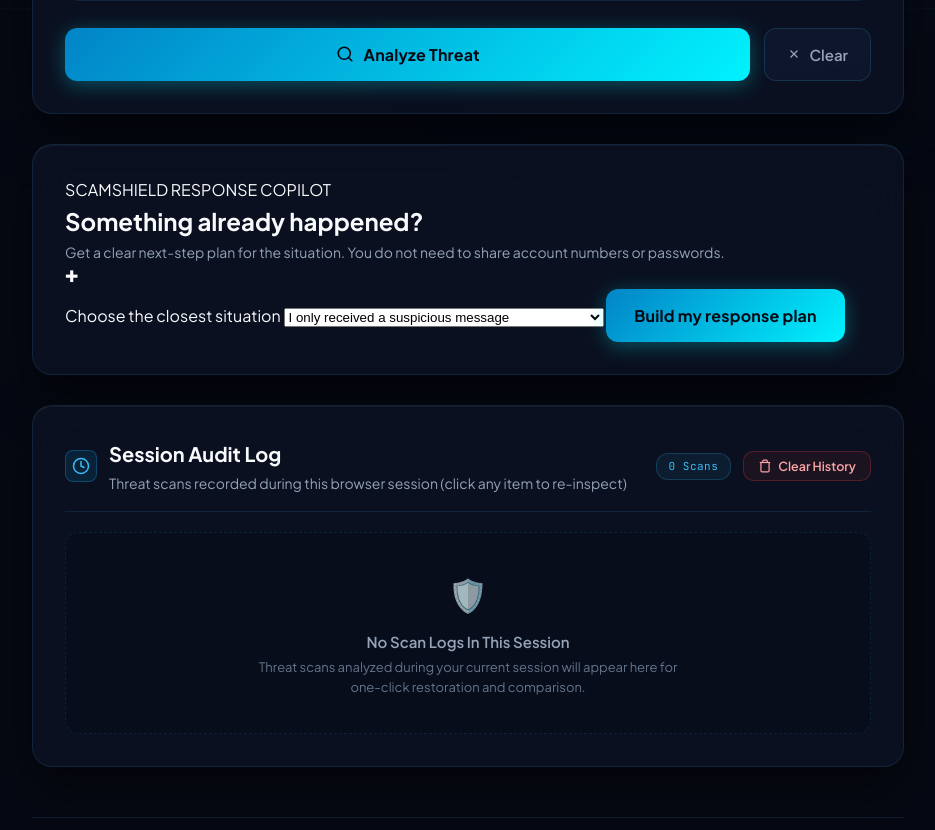
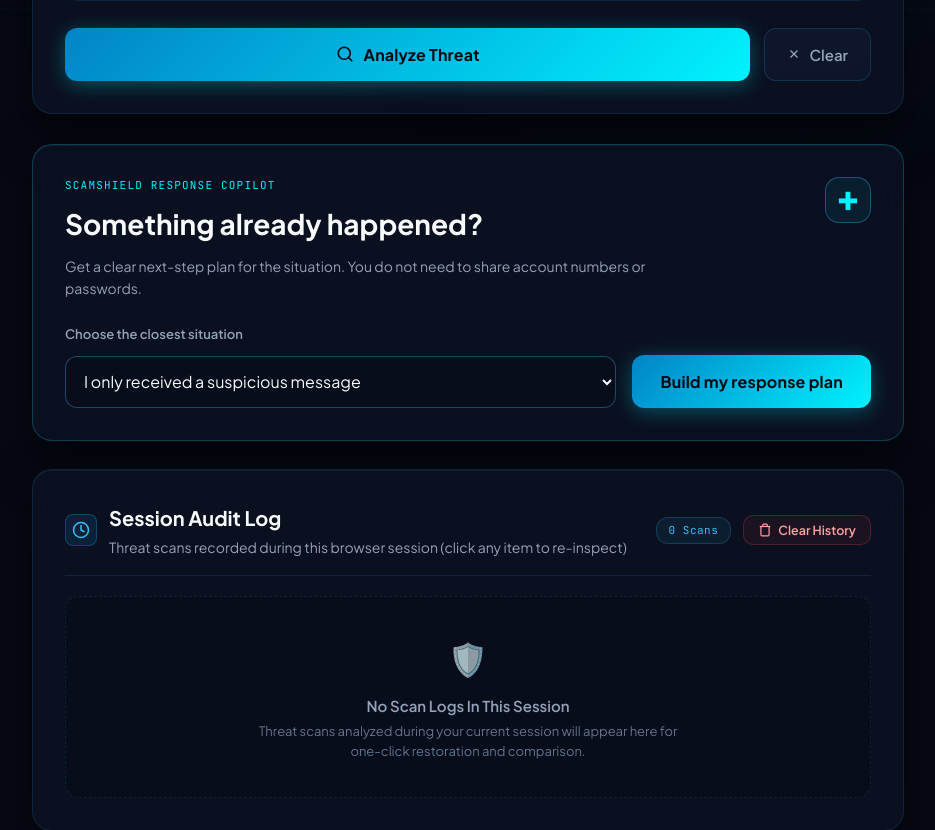
Before and after one commit to shubham-bahadurge/scamshield-ai, a Flask app: page / in a window 1280 px wide. Shown: the part 752-1582 px from the top of the page, without its empty margins (172-1107 px from the left). Run offline with Flask 3, Linux system fonts and the light colour scheme.

Commit message:
Style incident response copilot

```diff
--- a/static/style.css
+++ b/static/style.css
@@ -1644,3 +1644,148 @@ footer {
         text-align: center;
     }
 }
+
+/* ==========================================================================
+   INCIDENT RESPONSE COPILOT
+   ========================================================================== */
+.incident-panel {
+    margin: 28px 0;
+    border-color: rgba(0, 242, 254, 0.22);
+}
+.incident-heading {
+    display: flex;
+    justify-content: space-between;
+    align-items: flex-start;
+    gap: 18px;
+    margin-bottom: 24px;
+}
+.incident-kicker, .incident-priority-label {
+    display: block;
+    color: var(--accent-cyan);
+    font-family: var(--font-mono);
+    font-size: 11px;
+    letter-spacing: 1.2px;
+    margin-bottom: 8px;
+}
+.incident-heading h2 {
+    font-size: clamp(22px, 3vw, 28px);
+    margin-bottom: 8px;
+}
+.incident-heading .subtitle {
+    display: block;
+    max-width: 640px;
+}
+.incident-shield {
+    flex: 0 0 46px;
+    height: 46px;
+    display: grid;
+    place-items: center;
+    border: 1px solid var(--border-glow);
+    border-radius: 14px;
+    color: var(--accent-cyan);
+    background: rgba(0, 242, 254, 0.07);
+    font-size: 25px;
+}
+.incident-form {
+    display: grid;
+    grid-template-columns: minmax(0, 1fr) auto;
+    gap: 10px 16px;
+    align-items: end;
+}
+.incident-form label {
+    grid-column: 1 / -1;
+    color: var(--text-secondary);
+    font-size: 13px;
+    font-weight: 600;
+}
+.incident-select {
+    min-width: 0;
+    width: 100%;
+    min-height: 52px;
+    padding: 12px 14px;
+    border-radius: 12px;
+    border: 1px solid var(--border-glow);
+    background: var(--bg-input);
+    color: var(--text-primary);
+    font: inherit;
+}
+.incident-select:focus {
+    outline: 2px solid var(--accent-blue);
+    outline-offset: 2px;
+}
+.incident-result {
+    margin-top: 24px;
+    padding: 22px;
+    border-radius: 14px;
+    border: 1px solid var(--border-subtle);
+    background: rgba(4, 10, 22, 0.72);
+}
+.incident-result-top {
+    display: flex;
+    justify-content: space-between;
+    align-items: flex-start;
+    gap: 16px;
+    padding-bottom: 16px;
+    border-bottom: 1px solid var(--border-glass);
+}
+.incident-result-top h3 {
+    font-size: 19px;
+    margin: 0;
+}
+.incident-priority {
+    display: inline-block;
+    max-width: 48%;
+    padding: 7px 10px;
+    border: 1px solid var(--risk-suspicious-border);
+    border-radius: 9px;
+    background: var(--risk-suspicious-bg);
+    color: var(--risk-suspicious);
+    font-size: 12px;
+    font-weight: 700;
+}
+.incident-steps {
+    list-style: none;
+    display: grid;
+    gap: 12px;
+    padding: 18px 0;
+    counter-reset: incident-step;
+}
+.incident-steps li {
+    counter-increment: incident-step;
+    display: grid;
+    grid-template-columns: 28px minmax(0, 1fr);
+    gap: 10px;
+    align-items: start;
+    color: var(--text-secondary);
+    line-height: 1.65;
+}
+.incident-steps li::before {
+    content: counter(incident-step);
+    display: grid;
+    place-items: center;
+    width: 26px;
+    height: 26px;
+    border-radius: 8px;
+    color: var(--accent-cyan);
+    background: rgba(0, 242, 254, 0.09);
+    font-family: var(--font-mono);
+    font-size: 12px;
+}
+.incident-report {
+    padding: 14px;
+    border-left: 3px solid var(--accent-blue);
+    background: rgba(56, 189, 248, 0.07);
+    border-radius: 0 8px 8px 0;
+    line-height: 1.6;
+}
+.incident-privacy {
+    margin-top: 12px;
+    color: var(--text-muted);
+    font-size: 12px;
+}
+@media (max-width: 640px) {
+    .incident-form { grid-template-columns: 1fr; }
+    .incident-form .primary-btn { width: 100%; justify-content: center; }
+    .incident-result-top { flex-direction: column; }
+    .incident-priority { max-width: 100%; }
+}
```
